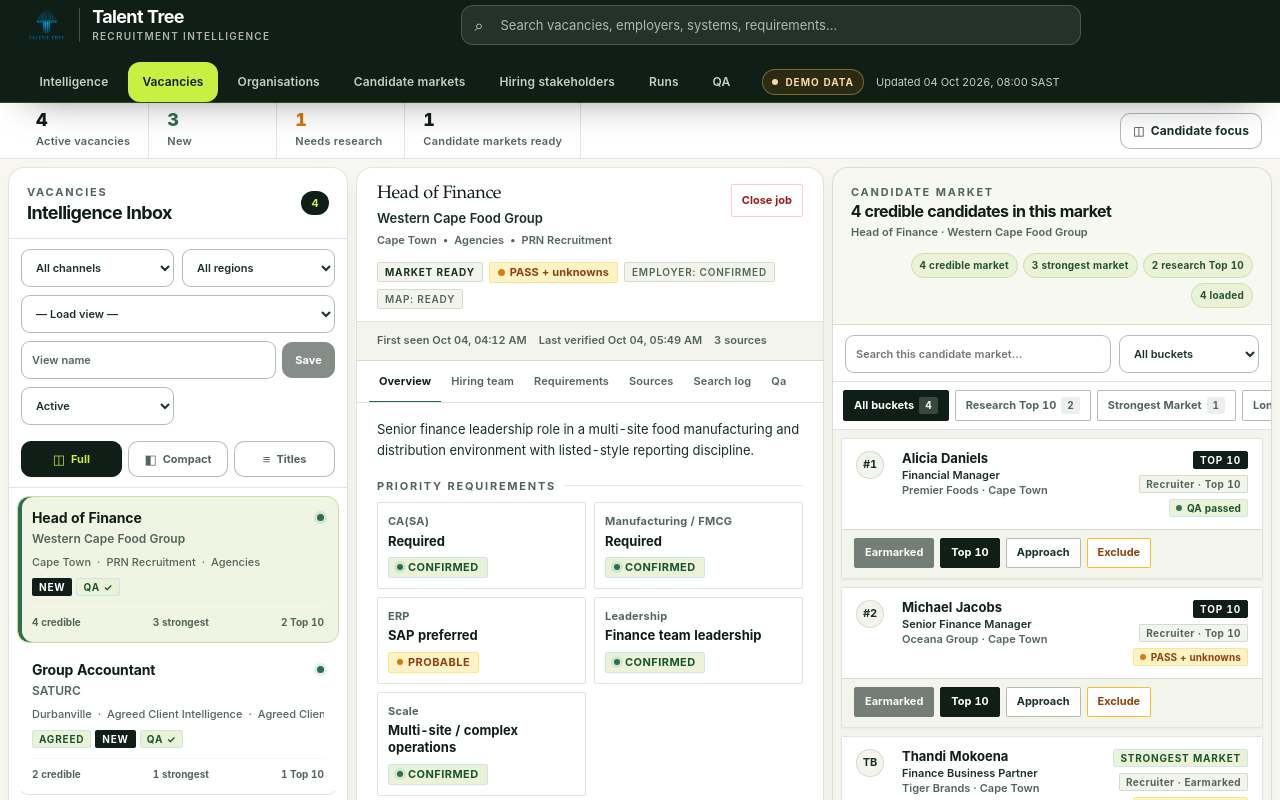
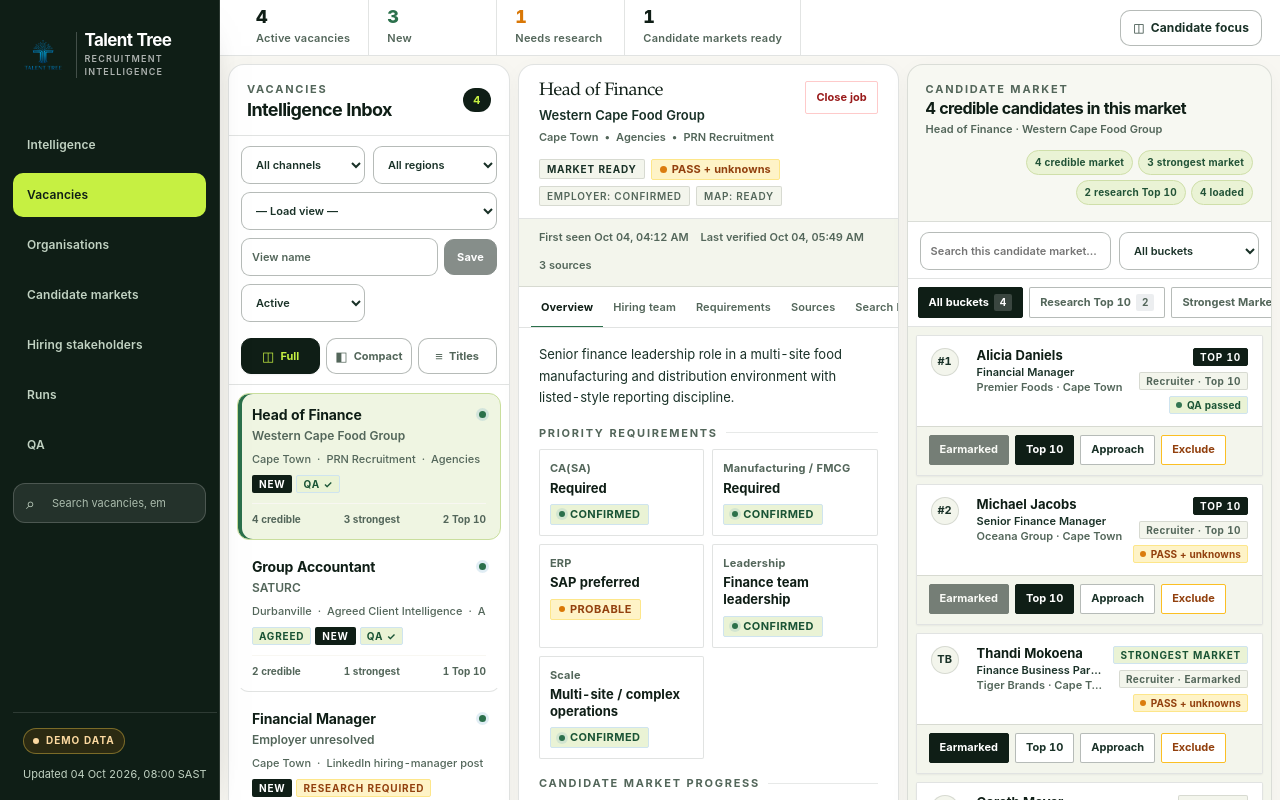
Before and after one commit to Mumoxa/REC, a Next.js app: page / in a window 1280 px wide. Shown: the top 800 px of the page. Built offline with nearby package versions, Linux system fonts and the light colour scheme.

Commit message:
style(ui): establish persistent Pro-inspired desktop sidebar across REC routes

```diff
--- a/src/app/pro-pages.css
+++ b/src/app/pro-pages.css
@@ -41,3 +41,32 @@
 @media(max-width:950px){.rec-pro-two{grid-template-columns:1fr}.rec-pro-heading{align-items:flex-start; flex-direction:column}}
 @media(max-width:650px){.rec-pro-content{padding:15px;gap:14px}.rec-pro-panel{padding:16px}.rec-pro-kpis{grid-template-columns:repeat(2,minmax(0,1fr))}.rec-pro-kpi{padding:16px; min-height:115px}.rec-pro-kpi strong{font-size:29px}}
 @media(prefers-reduced-motion:reduce){.rec-pro-page *, .rec-pro-page *::before,.rec-pro-page *::after{scroll-behavior:auto!important;transition:none!important}}
+
+/* Desktop operating shell: adopt the reference's persistent forest sidebar. */
+@media(min-width:1280px){
+ .app-header {
+   position:fixed; inset:0 auto 0 0; height:100dvh; width:244px; z-index:30;
+   flex-direction:column; align-items:stretch; justify-content:flex-start;
+   padding:25px 13px 18px; gap:16px; overflow-y:auto; overflow-x:hidden;
+   border-right:1px solid rgba(255,255,255,.12); border-bottom:0;
+ }
+ .app-brand { padding:7px 9px 21px; }
+ .app-brand-lockup { padding-left:8px; }
+ .app-brand-name { font-size:17px; }
+ .app-brand-sub { font-size:9px; white-space:normal; line-height:1.4; }
+ .app-header-search { flex:none; width:100%; max-width:none; margin:0; order:2; }
+ .global-search { height:40px; font-size:11px; }
+ .app-nav { width:100%; flex:none; margin:8px 0 0; display:flex; flex-direction:column; gap:6px; order:1; }
+ .app-header-search + .app-nav { margin-left:0; }
+ .app-nav-link { width:100%; min-height:44px; justify-content:flex-start; padding:0 14px; border-radius:10px; }
+ .app-header-end { margin-top:auto; display:flex; flex-direction:column; align-items:flex-start; padding:15px 10px 0; border-top:1px solid rgba(255,255,255,.13); order:3; }
+ .app-meta-time { line-height:1.5; }
+ .app-shell, .page-shell { margin-left:244px; min-width:0; }
+ .workspace-grid { grid-template-columns:minmax(235px,27%) minmax(325px,1fr) minmax(325px,35%); height:calc(100dvh - 56px); }
+ .workspace-grid.candidate-focus { grid-template-columns:54px minmax(300px,40%) minmax(325px,1fr); }
+}
+@media(min-width:1280px) and (max-width:1450px){
+ .app-header { width:220px; }
+ .app-shell, .page-shell { margin-left:220px; }
+ .workspace-grid { grid-template-columns:minmax(210px,27%) minmax(290px,1fr) minmax(290px,35%); }
+}
```
